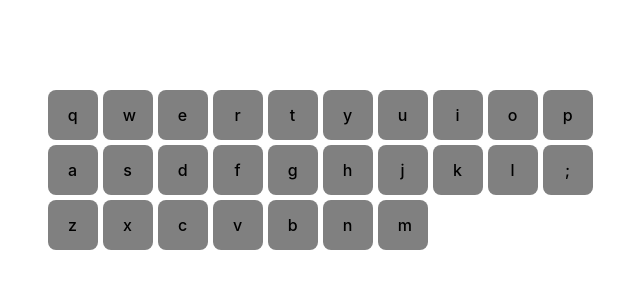
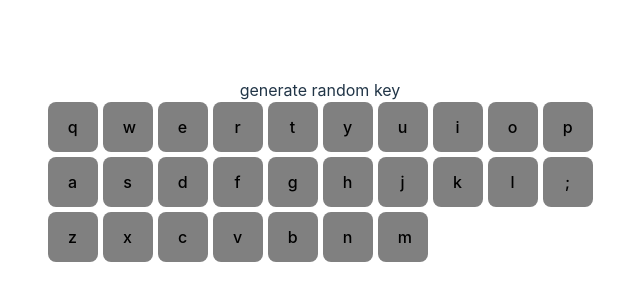
Before and after one commit to joeytomoyama/keyboardTwister, a React (Vite) app: page / in a window 1280 px wide. Shown: the part 230-530 px from the top of the page, without its empty margins (320-960 px from the left). Built offline with nearby package versions, Linux system fonts and the light colour scheme.

Commit message:
window event listener working and key generator added

```diff
--- a/src/App.jsx
+++ b/src/App.jsx
@@ -1,15 +1,20 @@
 import React, { useState } from 'react'
 import Keyboard from './components/Keyboard'
+import KeyGenerator from './components/KeyGenerator'
 import './App.css'
 
-function App() {
+export default function App() {
   const [count, setCount] = useState(0)
+
+  const keys = ['q', 'w', 'e', 'r', 't', 'y', 'u', 'i', 'o', 'p',
+                'a', 's', 'd', 'f', 'g', 'h', 'j', 'k', 'l', ';',
+                'z', 'x', 'c', 'v', 'b', 'n', 'm'
+  ]
 
   return (
     <div className="App">
-      <Keyboard />
+      <KeyGenerator keys={keys} />
+      <Keyboard keys={keys} />
     </div>
   )
 }
-
-export default App
--- /dev/null
+++ b/src/components/KeyGenerator.jsx
@@ -0,0 +1,15 @@
+import { useState } from 'react'
+
+export default function KeyGenerator({keys}) {
+    const [randomKey, setRandomKey] = useState('generate random key')
+    const generate = () => {
+        const randomIndex = Math.floor(Math.random() * keys.length)
+        return randomIndex
+    }
+
+    return (
+        <div onClick={() => setRandomKey(keys[generate()])}>
+            {randomKey}
+        </div>
+    )
+}
--- a/src/components/Keyboard.jsx
+++ b/src/components/Keyboard.jsx
@@ -1,31 +1,20 @@
 import { useState, useEffect } from 'react'
-import KeyGenerator from '../js/KeyGenerator'
 import Key from './Key'
 import './Keyboard.css'
 
-export default function Keyboard() {
-    let [pressedKeys, setPressedKeys] = useState([])
+export default function Keyboard({keys}) {
+    const [pressedKeys, setPressedKeys] = useState([])
 
-    const layout = ['q', 'w', 'e', 'r', 't', 'y', 'u', 'i', 'o', 'p',
-                    'a', 's', 'd', 'f', 'g', 'h', 'j', 'k', 'l', ';',
-                    'z', 'x', 'c', 'v', 'b', 'n', 'm']
     const makeKeys = () => {
-        // return layout.map(key => <Key letter={key} pressedKeys={pressedKeys} />)
-        return layout.map(key => <button className={pressedKeys.includes(key) ? 'key-pressed' : 'key'}>{key}</button>)
+        return keys.map(key => <button className={pressedKeys.includes(key) ? 'key-pressed' : 'key'} onClick={() => console.log(pressedKeys)}>{key}</button>)
     }
-
-    const keyGenerator = new KeyGenerator(layout)
 
     useEffect(() => {
         const handleKeyDown = e => {
-        if (!pressedKeys.includes(e.key)) pressedKeys.push(e.key)
-            setPressedKeys(pressedKeys)
-            console.log(pressedKeys)
+            if (!pressedKeys.includes(e.key)) setPressedKeys(pressedKeys => [...pressedKeys, e.key])
         }
         const handleKeyUp = e => {
-            pressedKeys = pressedKeys.filter(key => key !== e.key)
-            setPressedKeys(pressedKeys)
-            console.log(pressedKeys)
+            setPressedKeys(pressedKeys => pressedKeys.filter(key => key !== e.key))
         }
 
         window.addEventListener('keydown', handleKeyDown)
@@ -35,40 +24,40 @@ export default function Keyboard() {
             window.removeEventListener('keydown', handleKeyDown)
             window.removeEventListener('keyup', handleKeyUp)
         }
-    }, [])
+    }, [pressedKeys])
 
     return (
         <div className='keyboard'>
             {makeKeys()}
-            {/* <button className="key">{layout.at(0)}</button>
-            <button className="key">{layout.at(1)}</button>
-            <button className="key">{layout.at(2)}</button>
-            <button className="key">{layout.at(3)}</button>
-            <button className="key">{layout.at(4)}</button>
-            <button className="key">{layout.at(5)}</button>
-            <button className="key">{layout.at(6)}</button>
-            <button className="key">{layout.at(7)}</button>
-            <button className="key">{layout.at(8)}</button>
-            <button className="key">{layout.at(9)}</button>
+            {/* <button className="key">{keys.at(0)}</button>
+            <button className="key">{keys.at(1)}</button>
+            <button className="key">{keys.at(2)}</button>
+            <button className="key">{keys.at(3)}</button>
+            <button className="key">{keys.at(4)}</button>
+            <button className="key">{keys.at(5)}</button>
+            <button className="key">{keys.at(6)}</button>
+            <button className="key">{keys.at(7)}</button>
+            <button className="key">{keys.at(8)}</button>
+            <button className="key">{keys.at(9)}</button>
 
-            <button className="key">{layout.at(10)}</button>
-            <button className="key">{layout.at(11)}</button>
-            <button className="key">{layout.at(12)}</button>
-            <button className="key">{layout.at(13)}</button>
-            <button className="key">{layout.at(14)}</button>
-            <button className="key">{layout.at(15)}</button>
-            <button className="key">{layout.at(16)}</button>
-            <button className="key">{layout.at(17)}</button>
-            <button className="key">{layout.at(18)}</button>
-            <button className="key">{layout.at(19)}</button>
+            <button className="key">{keys.at(10)}</button>
+            <button className="key">{keys.at(11)}</button>
+            <button className="key">{keys.at(12)}</button>
+            <button className="key">{keys.at(13)}</button>
+            <button className="key">{keys.at(14)}</button>
+            <button className="key">{keys.at(15)}</button>
+            <button className="key">{keys.at(16)}</button>
+            <button className="key">{keys.at(17)}</button>
+            <button className="key">{keys.at(18)}</button>
+            <button className="key">{keys.at(19)}</button>
 
-            <button className="key">{layout.at(20)}</button>
-            <button className="key">{layout.at(21)}</button>
-            <button className="key">{layout.at(22)}</button>
-            <button className="key">{layout.at(23)}</button>
-            <button className="key">{layout.at(24)}</button>
-            <button className="key">{layout.at(25)}</button>
-            <button className="key">{layout.at(26)}</button> */}
+            <button className="key">{keys.at(20)}</button>
+            <button className="key">{keys.at(21)}</button>
+            <button className="key">{keys.at(22)}</button>
+            <button className="key">{keys.at(23)}</button>
+            <button className="key">{keys.at(24)}</button>
+            <button className="key">{keys.at(25)}</button>
+            <button className="key">{keys.at(26)}</button> */}
         </div>
     )
 }
--- a/src/js/KeyGenerator.js
+++ /dev/null
@@ -1,10 +0,0 @@
-export default class KeyGenerator {
-    constructor(keys) {
-        this.keys = keys
-    }
-
-    generate() {
-        const randomIndex = Math.floor(Math.random() * this.keys.length)
-        return this.keys[randomIndex]
-    }
-}
```
